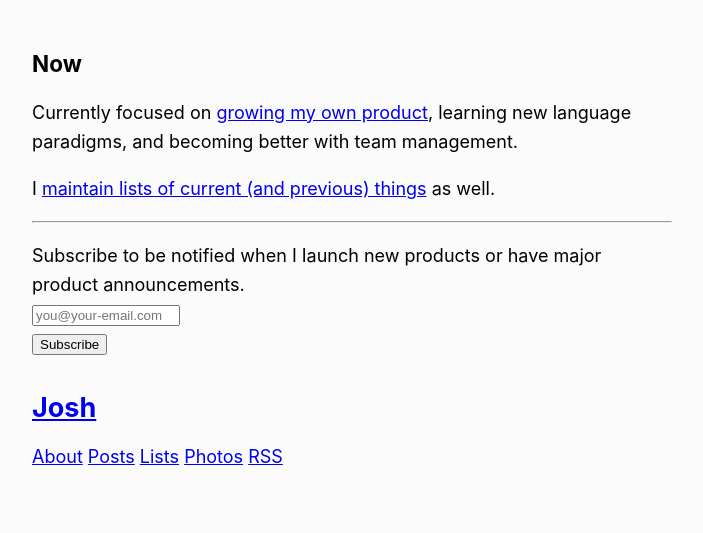
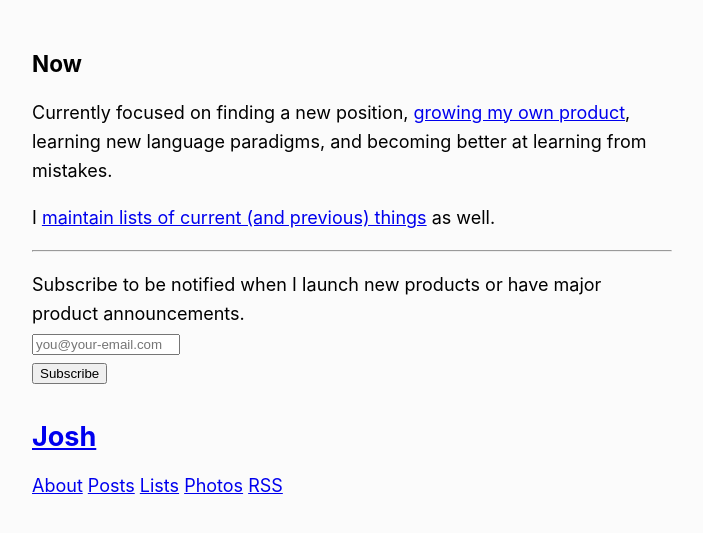
Before and after one commit to joshbeckman/andjosh.github.io, a Jekyll site: the page built from now.md, in a window 1280 px wide. Shown: the top 533 px of the page, without its empty margins (288-991 px from the left). Built offline with Jekyll 4.4.1, drawn with Linux system fonts in a browser that asks for light colours.

Commit message:
Update now page

```diff
--- a/now.md
+++ b/now.md
@@ -3,7 +3,7 @@ layout: page
 title: Now
 permalink: /now/
 ---
-Currently focused on [growing my own product](//narro.co), learning new language paradigms, and becoming better with team management.
+Currently focused on finding a new position, [growing my own product](//narro.co), learning new language paradigms, and becoming better at learning from mistakes.
 
 I [maintain lists of current (and previous) things](/lists) as well.
 
```
